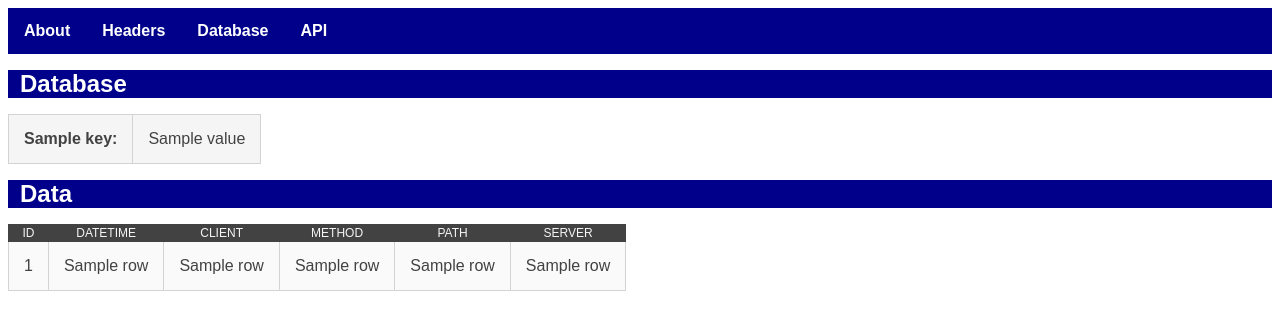
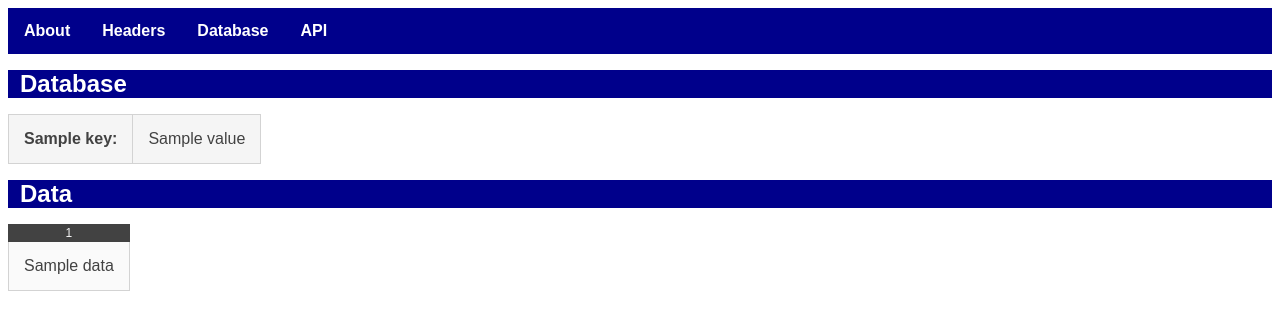
Before and after one commit to teymurgahramanov/app22, a Flask app: template templates/database.html in a window 1280 px wide. Shown: the top 330 px of the page. Run offline with Flask 2, Linux system fonts and the light colour scheme; the template is opened without the code that fills it: most values are stand-ins (such as "Sample title", 1, 10 or a date in 2020).

Commit message:
test dynamic db columns

```diff
--- a/modules/database.py
+++ b/modules/database.py
@@ -83,5 +83,7 @@ class Mysql:
     db_cursor = self.db.cursor(buffered=True)
     db_cursor.execute('select * from requests order by id desc limit 5;')
     records = db_cursor.fetchall()
+    columns = db_cursor.description
+    data = [columns,records]
     db_cursor.close()
-    return records
+    return data
--- a/templates/database.html
+++ b/templates/database.html
@@ -25,23 +25,17 @@
   <table>
     <tbody class="data">
     <tr>
-      <th>ID</th>
-      <th>DATETIME</th>
-      <th>CLIENT</th>
-      <th>METHOD</th>
-      <th>PATH</th>
-      <th>SERVER</th>
+    {%- for column in template_db_records[0] %}
+      <th>{{ column[0] }}</th>
+    {% endfor %}
     </tr>
-    {%- for row in template_db_records %}
     <tr>
-      <td>{{ row[0] }}</td>
-      <td>{{ row[1] }}</td>
-      <td>{{ row[2] }}</td>
-      <td>{{ row[3] }}</td>
-      <td>{{ row[4] }}</td>
-      <td>{{ row[5] }}</td>
+    {%- for row in template_db_records[1] %}
+    {%- for data in row %}
+      <td>{{ row[data] }}</td>
+    {%- endfor %}
+    {%- endfor %}
     </tr>
-    {%- endfor %}
     </tbody>
   </table>
 {% endif %}
```
